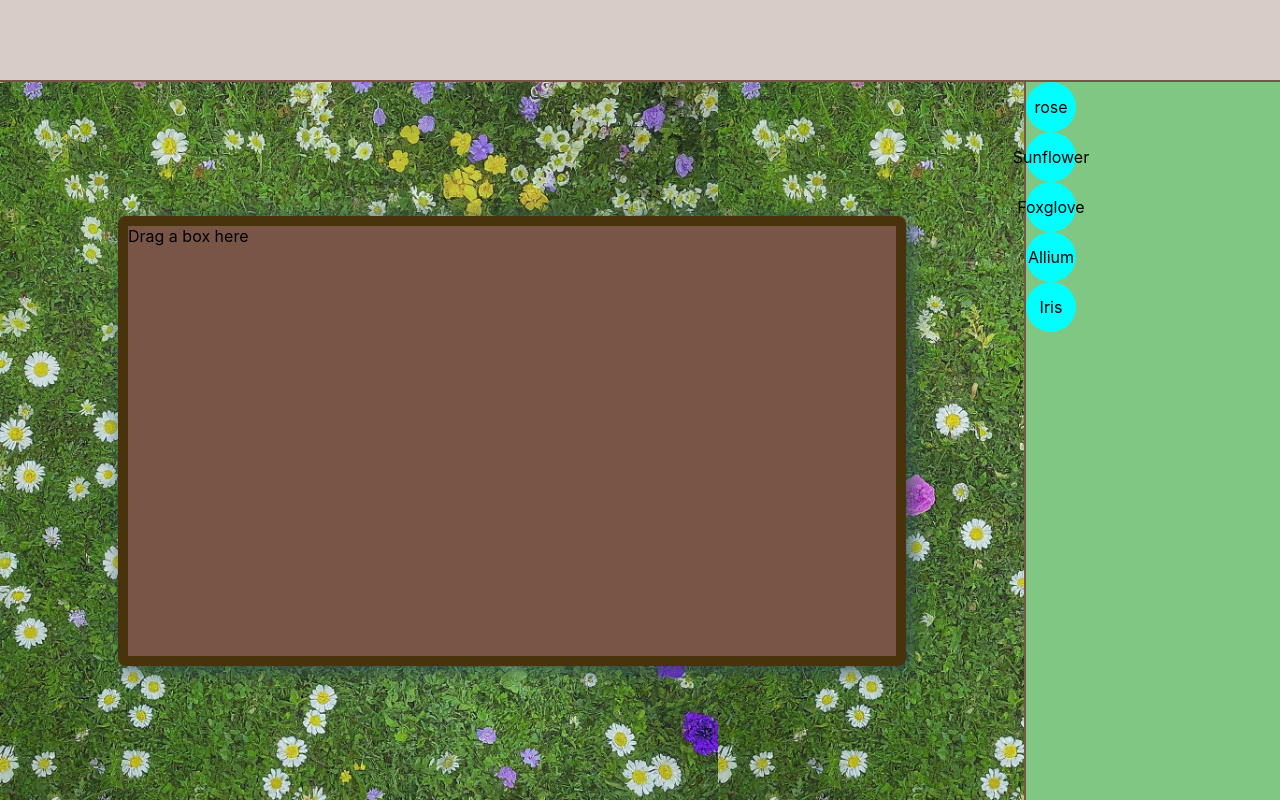
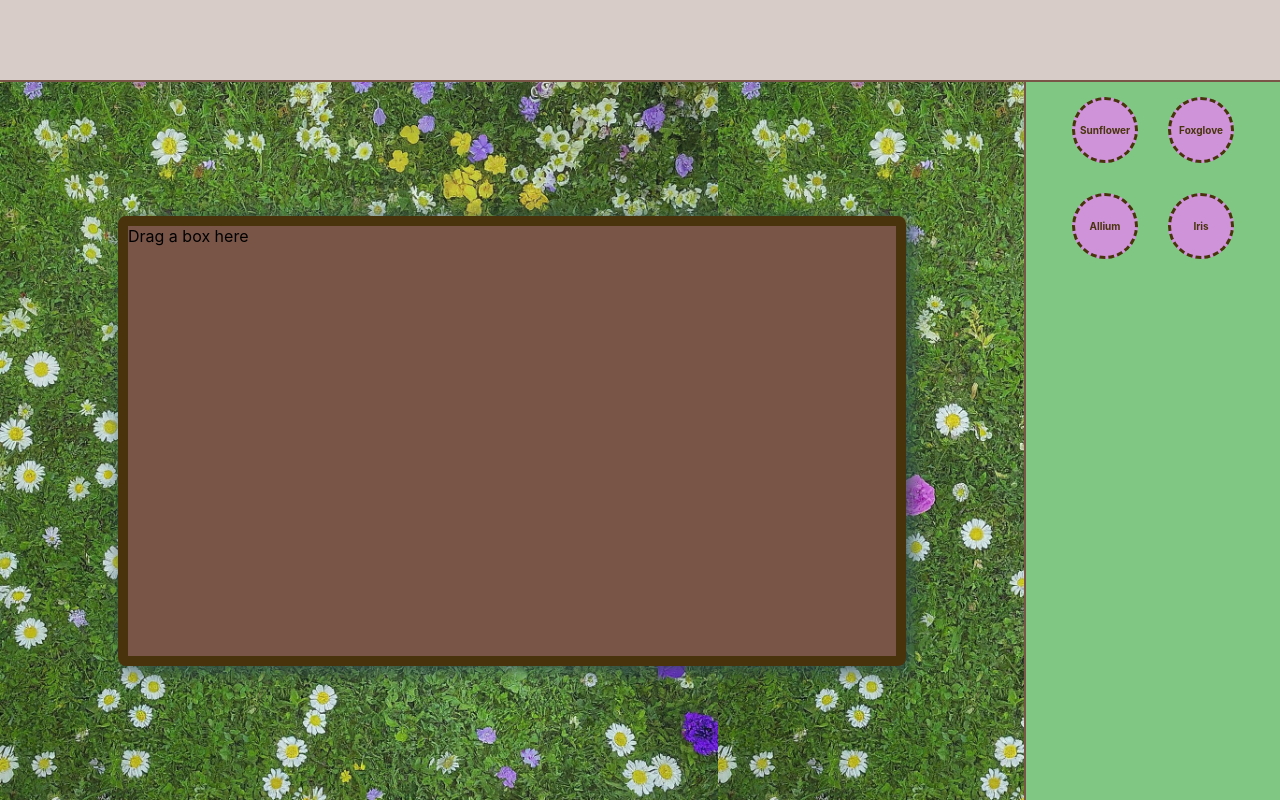
Before and after one commit to meckard/Garden-Buddy, a React (Create React App) app: page / in a window 1280 px wide. Built offline with nearby package versions, Linux system fonts and the light colour scheme.

Commit message:
changed design of plant list to get foundational design

```diff
--- a/src/App.css
+++ b/src/App.css
@@ -61,11 +61,23 @@ main {
 }
 
 .plant-node {
-	width: 50px;
-	height: 50px;
+	width: 60px;
+	height: 60px;
 	border-radius: 50%;
-	background-color: aqua;
+	background-color: var(--soft-lavender);
 	display: flex;
 	align-items: center;
 	justify-content: center;
+	margin: 15px;
+	font-size: 10px;
+	font-weight: bold;
+	color: var(--dark-brown);
+	border: 3px dashed var(--dark-brown)
 }
+
+.plant-list {
+	display: flex;
+	justify-content: center;
+	align-items: center;
+	flex-wrap: wrap;
+}
--- a/src/App.js
+++ b/src/App.js
@@ -17,7 +17,6 @@ function App() {
 							<GardenBed />
 					</main>
 					<div className="panel">
-							<Flower name={"rose"} />
 							<FlowerList/>
 					</div>
 				</body>
--- a/src/Components/Flower.js
+++ b/src/Components/Flower.js
@@ -18,13 +18,13 @@ export default function Flower({ name }) {
 	}));
 	const opacity = isDragging ? 0.4 : 1;
 	return (
-		<div
+		<span
 			ref={drag}
 			style={{ opacity }}
 			data-testid={`box`}
             className="plant-node"
 		>
 			{name}
-		</div>
+		</span>
 	);
 }
--- a/src/Components/FlowerList.js
+++ b/src/Components/FlowerList.js
@@ -1,4 +1,4 @@
-import { useEffect } from "react";
+
 import { plantinfo } from "../Plantinfo";
 import Flower from "./Flower";
 
@@ -8,5 +8,9 @@ export default function FlowerList() {
             <Flower name={plant.name}/>
         )
     })
-		return plants
+		return (
+            <div className="plant-list">
+                {plants}
+            </div>
+        )
 }
```
